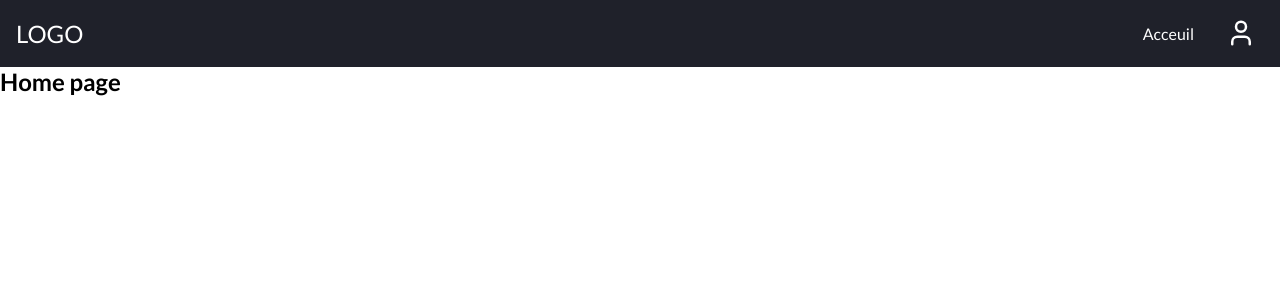
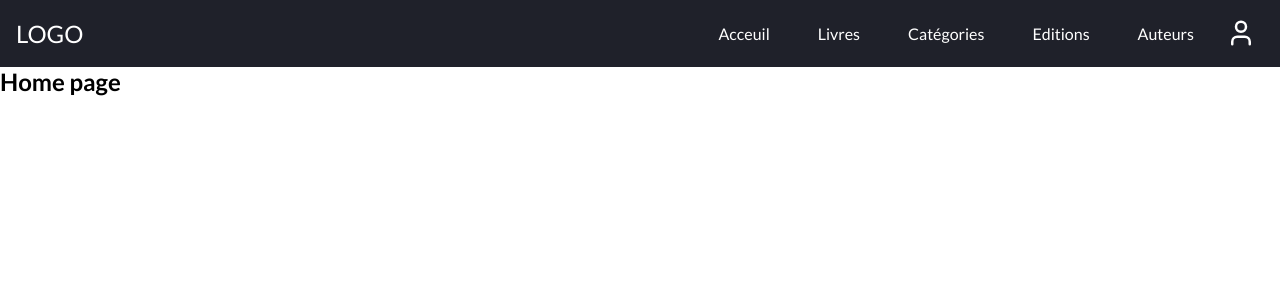
Before and after one commit to QuentinGra/lite-front, a Vue app: page / in a window 1280 px wide. Shown: the top 300 px of the page. Built offline with nearby package versions, Linux system fonts and the light colour scheme; what @formkit/vue would draw is missing.

Commit message:
feat(header): add links to books, categories, editions, and authors

```diff
--- a/src/components/layout/TheHeader.vue
+++ b/src/components/layout/TheHeader.vue
@@ -27,12 +27,23 @@ const toggleDropdown = (): void => {
       </div>
       <div :class="['navbar-menu', { 'is-active': isMenuOpen }]">
         <RouterLink v-if="!hasRole('ROLE_ADMIN')" to="/">Acceuil</RouterLink>
+        <RouterLink v-if="!hasRole('ROLE_ADMIN')" to="/livres">Livres</RouterLink>
+        <RouterLink v-if="!hasRole('ROLE_ADMIN')" to="/categories">Catégories</RouterLink>
+        <RouterLink v-if="!hasRole('ROLE_ADMIN')" to="/editions">Editions</RouterLink>
+        <RouterLink v-if="!hasRole('ROLE_ADMIN')" to="/auteurs">Auteurs</RouterLink>
         <div v-if="!isUserDefined" class="dropdown" :class="{ 'is-active': isDropdownOpen }">
           <button class="dropdown-trigger" @click="toggleDropdown">
             <User class="icon" :size="30" color="white" :stroke-width="2" />
           </button>
           <div class="dropdown-menu">
             <div class="dropdown-content">
+              <RouterLink
+                v-if="!hasRole('ROLE_ADMIN') && isUserDefined"
+                to="/profile"
+                class="dropdown-item"
+                @click="toggleDropdown"
+                >Profile</RouterLink
+              >
               <RouterLink to="/connexion" class="dropdown-item" @click="toggleDropdown"
                 >Connexion</RouterLink
               >
```
